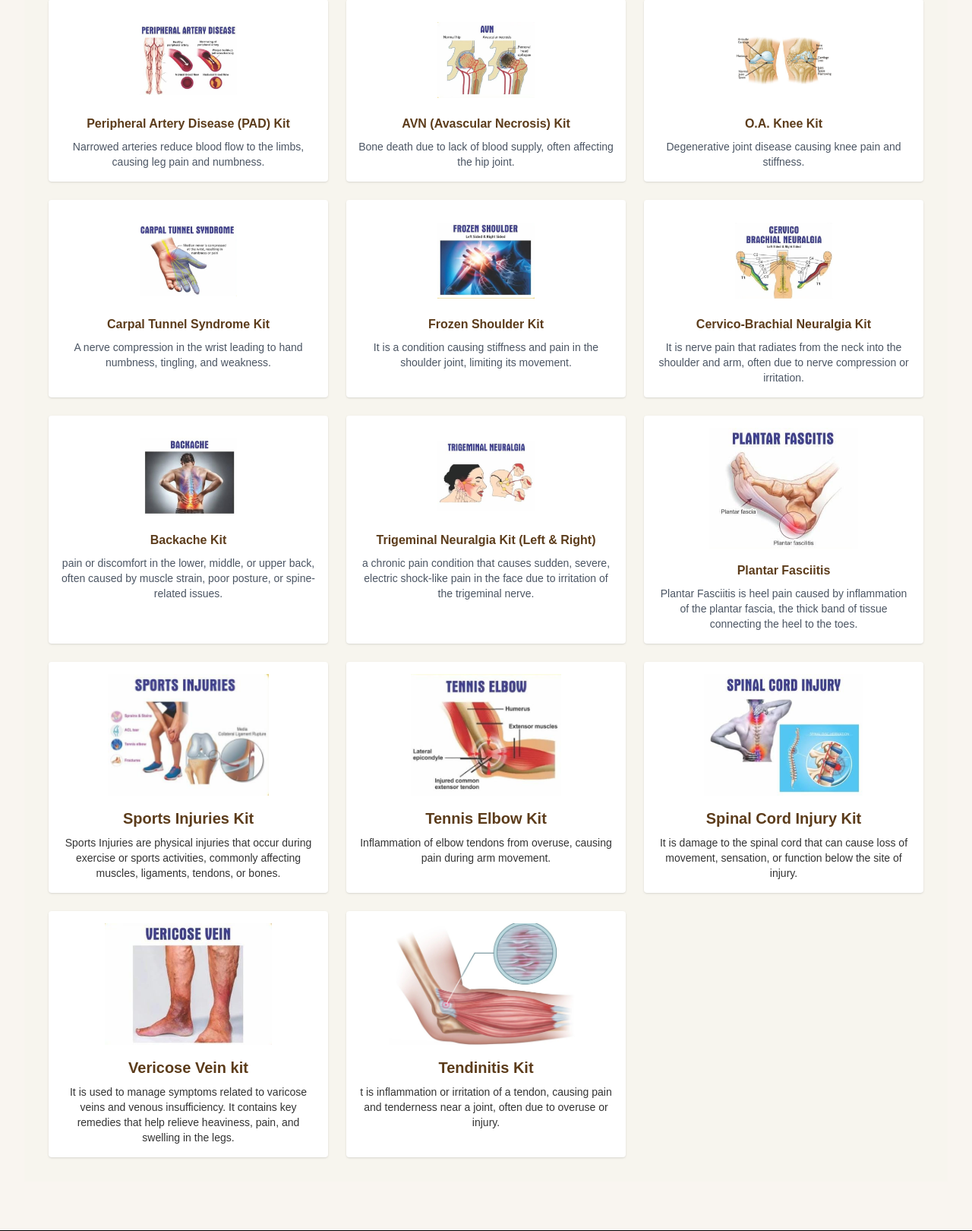
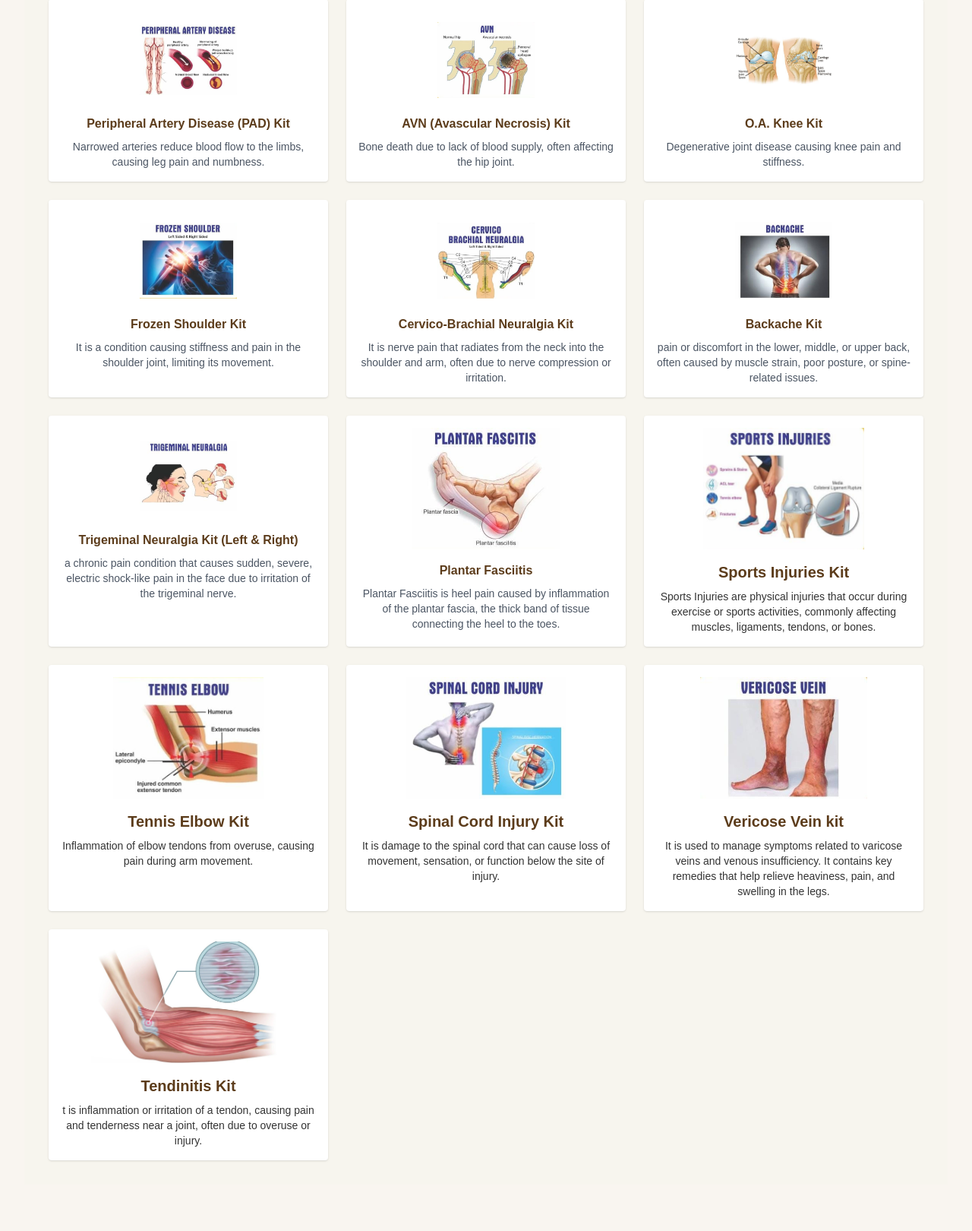
Before and after one commit to vrundaborisagar/SH_Homeopathy_Website, a Flask app: page / in a window 1280 px wide. Shown: the part 2449-4069 px from the top of the page at 76% size. Run offline with Flask 3, Linux system fonts and the light colour scheme; some libraries are stand-ins or nearby versions.

Commit message:
Update index.html

```diff
--- a/templates/index.html
+++ b/templates/index.html
@@ -1,7 +1,7 @@
 {% extends "base.html" %}
 {% block content %}
 
-<!-- ✅ Hero Section -->
+<!--  Hero Section -->
 <section class="bg-[#faf7f0] flex flex-col items-center justify-center text-center p-8">
   <img src="/static/images/your-hero-image.jpg" alt="Hero" class="w-full max-w-4xl mb-8 rounded shadow mx-auto">
   <h1 class="text-4xl font-bold mb-2">Personalized Homeopathy For Natural Wellness</h1>
@@ -9,7 +9,7 @@
   <a href="/appointment" class="bg-yellow-700 text-white px-6 py-3 rounded shadow hover:bg-yellow-800">Book Appointment</a>
 </section>
 
-<!-- ✅ About Doctor Section -->
+<!--  About Doctor Section -->
 <section class="bg-white p-8 max-w-4xl mx-auto text-center mt-8">
   <h1 class="text-4xl font-bold mb-6">Dr. Keerti Borisagar</h1>
 
@@ -78,16 +78,9 @@
 
       <!-- O.A. Knee -->
       <a href="/treatments/oa_knee" class="bg-white p-4 rounded shadow text-center hover:shadow-lg transition">
-        <img src="/static/images/O.A.KNEE.JPG" class="mx-auto mb-2 w-32 h-32 object-contain" alt="O.A. Knee">
+        <img src="/static/images/O.A.KNEE.jpg" class="mx-auto mb-2 w-32 h-32 object-contain" alt="O.A. Knee">
         <h3 class="font-bold mb-2">O.A. Knee Kit</h3>
         <p class="text-sm text-gray-600">Degenerative joint disease causing knee pain and stiffness.</p>
-      </a>
-
-      <!-- Carpal Tunnel Syndrome -->
-      <a href="/treatments/carpal_tunnel" class="bg-white p-4 rounded shadow text-center hover:shadow-lg transition">
-        <img src="/static/images/carpal_tunnel_kit.jpg" class="mx-auto mb-2 w-32 h-32 object-contain" alt="Carpal Tunnel Syndrome">
-        <h3 class="font-bold mb-2">Carpal Tunnel Syndrome Kit</h3>
-        <p class="text-sm text-gray-600">A nerve compression in the wrist leading to hand numbness, tingling, and weakness.</p>
       </a>
 
       <!-- Frozen Shoulder Kit -->
```
